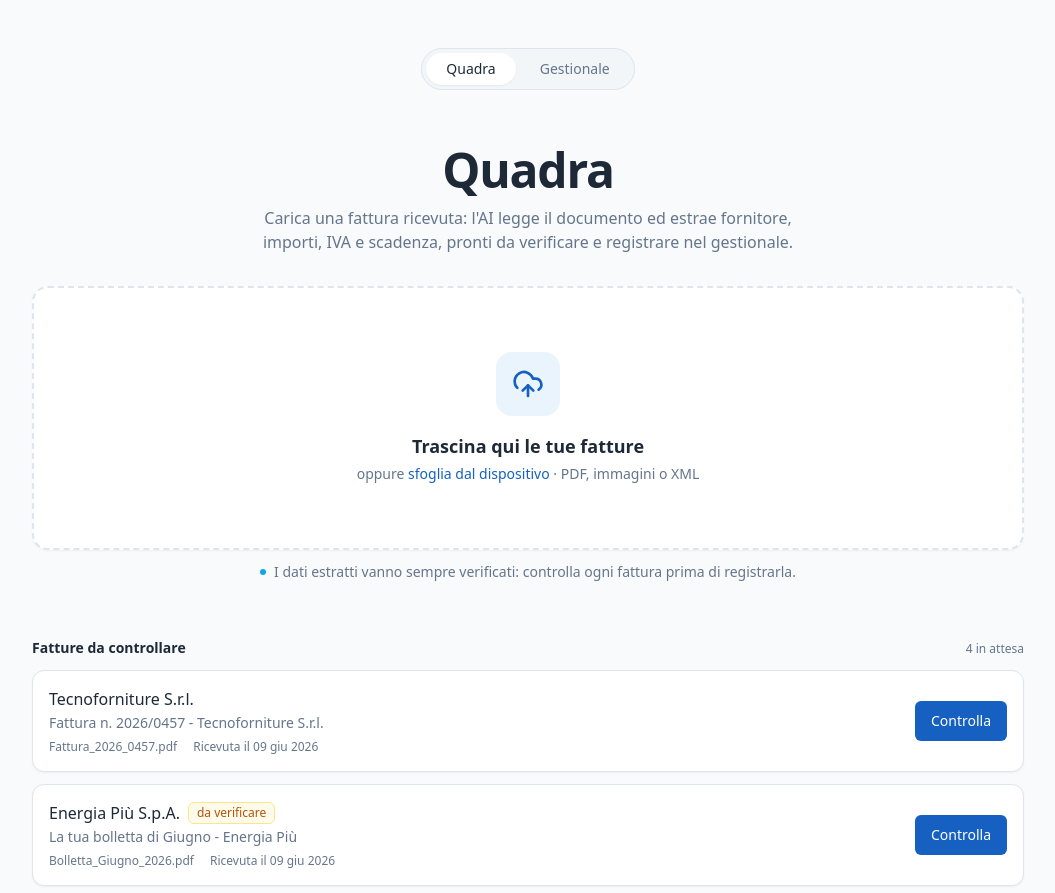
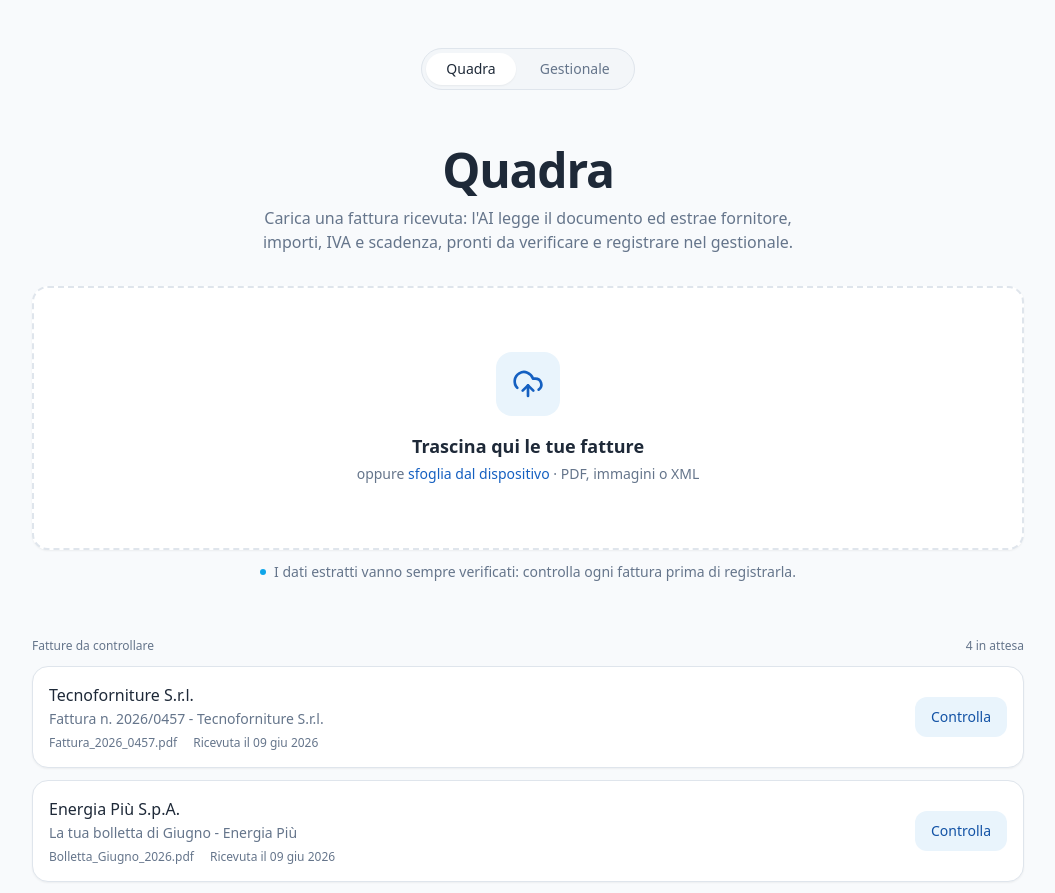
Before and after one commit to webion-hub/LettoreFatture, a React (Vite) app: page / in a window 1280 px wide. Shown: the top 893 px of the page, without its empty margins (108-1163 px from the left). Built offline with nearby package versions, Linux system fonts and the light colour scheme; the HTML template or start-up script is replaced by a standard one.

Commit message:
fix: fix homepage

```diff
--- /dev/null
+++ b/pnpm-workspace.yaml
@@ -0,0 +1,2 @@
+allowBuilds:
+  esbuild: set this to true or false
--- a/src/App.tsx
+++ b/src/App.tsx
@@ -210,9 +210,9 @@ function PendingList({
   return (
     <section>
       <div className="mb-3 flex items-baseline justify-between">
-        <h2 className="text-sm font-semibold text-foreground">
+        <span className="text-xs text-muted-foreground">
           Fatture da controllare
-        </h2>
+        </span>
         <span className="text-xs text-muted-foreground tabular-nums">
           {emails.length} in attesa
         </span>
@@ -225,9 +225,6 @@ function PendingList({
       ) : (
         <div className="space-y-3">
           {emails.map((e, i) => {
-            const low = Object.values(e.extracted.confidence).some(
-              (c) => (c ?? 1) < 0.85
-            );
             const isNew = justAdded.includes(e.id);
             return (
               <motion.div
@@ -238,15 +235,12 @@ function PendingList({
               >
                 <Card
                   className={cn(
-                    "flex flex-col gap-4 p-4 transition-colors hover:border-primary/40 sm:flex-row sm:items-center sm:justify-between",
+                    "flex flex-col gap-4 rounded-2xl p-4 transition-colors hover:border-primary/40 sm:flex-row sm:items-center sm:justify-between",
                     isNew && "border-primary/50 bg-accent/40"
                   )}
                 >
                   <div className="min-w-0">
-                    <div className="flex flex-wrap items-center gap-2">
-                      <p className="truncate font-medium">{e.from}</p>
-                      {low && <Badge variant="warning">da verificare</Badge>}
-                    </div>
+                    <p className="truncate font-medium">{e.from}</p>
                     <p className="mt-0.5 truncate text-sm text-muted-foreground">
                       {e.subject}
                     </p>
@@ -258,7 +252,7 @@ function PendingList({
                   <div className="shrink-0 sm:pl-4">
                     <Button
                       onClick={() => onProcess(e)}
-                      className="w-full sm:w-auto"
+                      className="w-full rounded-xl bg-accent text-accent-foreground hover:bg-primary/20 sm:w-auto"
                     >
                       Controlla
                     </Button>
```
Also changed, not shown: 1 other file (tests, documents, lock files or other folders).
